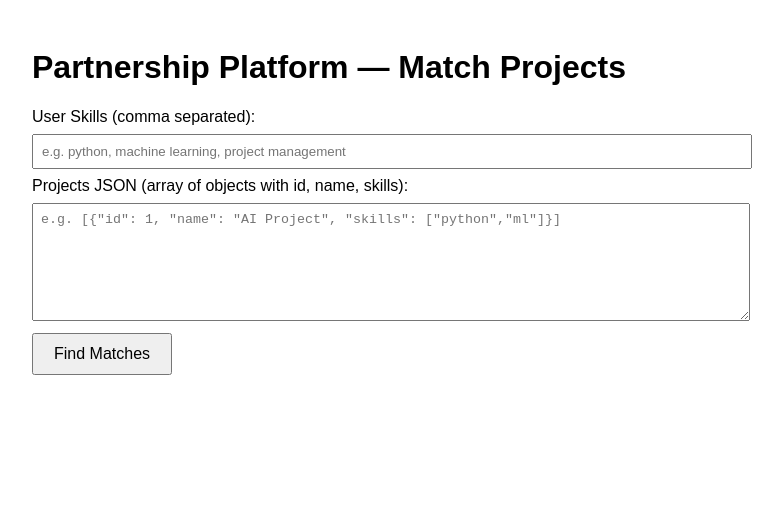
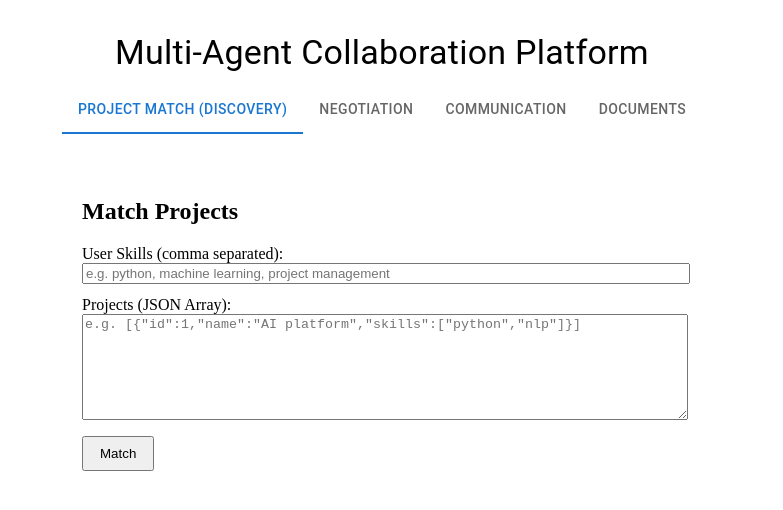
Before and after one commit to Hk-V1/partnership, a React app in the folder frontend/: page / in a window 1280 px wide. Shown: the top 510 px of the page, without its empty margins (258-1041 px from the left). Built offline with nearby package versions, Linux system fonts and the light colour scheme; the HTML template or start-up script is replaced by a standard one.

Commit message:
Update App.jsx

```diff
--- a/frontend/src/App.jsx
+++ b/frontend/src/App.jsx
@@ -1,153 +1,50 @@
 import React, { useState } from "react";
+import {
+  Tabs,
+  Tab,
+  Container,
+  Box,
+  Typography,
+} from "@mui/material";
 
-const BACKEND_URL = import.meta.env.VITE_BACKEND_URL || "http://localhost:10000";
+import MatchProjectsForm from "./components/MatchProjectsForm";
+import NegotiationForm from "./components/NegotiationForm";
+import CommunicationForm from "./components/CommunicationForm";
+import DocumentGenerator from "./components/DocumentGenerator";
+
+function TabPanel({ children, value, index }) {
+  return value === index ? <Box sx={{ p: 3 }}>{children}</Box> : null;
+}
 
 export default function App() {
-  const [userSkills, setUserSkills] = useState("");
-  const [projectsText, setProjectsText] = useState("");
-  const [matches, setMatches] = useState([]);
-  const [error, setError] = useState("");
-  const [loading, setLoading] = useState(false);
-  const [selectedProject, setSelectedProject] = useState(null);
-
-  const parseProjects = () => {
-    try {
-      const parsed = JSON.parse(projectsText);
-      if (!Array.isArray(parsed)) throw new Error("Projects JSON must be an array");
-      return parsed;
-    } catch (e) {
-      setError("Invalid Projects JSON: " + e.message);
-      return null;
-    }
-  };
-
-  const handleMatch = async () => {
-    setError("");
-    setMatches([]);
-    setSelectedProject(null);
-
-    const skillsArr = userSkills
-      .split(",")
-      .map((s) => s.trim())
-      .filter(Boolean);
-
-    if (skillsArr.length === 0) {
-      setError("Please enter at least one user skill.");
-      return;
-    }
-
-    const projects = parseProjects();
-    if (!projects) return;
-
-    setLoading(true);
-    try {
-      const res = await fetch(`${BACKEND_URL}/match-projects`, {
-        method: "POST",
-        headers: { "Content-Type": "application/json" },
-        body: JSON.stringify({
-          user_id: 1,
-          user_skills: skillsArr,
-          projects: projects,
-        }),
-      });
-      if (!res.ok) throw new Error(`API error: ${res.statusText}`);
-      const data = await res.json();
-      setMatches(data);
-    } catch (e) {
-      setError("Network or server error: " + e.message);
-    }
-    setLoading(false);
-  };
+  const [tabIndex, setTabIndex] = useState(0);
+  const handleChange = (e, newIndex) => setTabIndex(newIndex);
 
   return (
-    <div style={{ maxWidth: 700, margin: "auto", fontFamily: "Arial, sans-serif", padding: 20 }}>
-      <h1>Partnership Platform — Match Projects</h1>
+    <Container maxWidth="md" sx={{ mt: 4, mb: 8 }}>
+      <Typography variant="h4" align="center" gutterBottom>
+        Multi-Agent Collaboration Platform
+      </Typography>
 
-      <label>
-        User Skills (comma separated):
-        <input
-          type="text"
-          placeholder="e.g. python, machine learning, project management"
-          value={userSkills}
-          onChange={(e) => setUserSkills(e.target.value)}
-          style={{ width: "100%", padding: 8, margin: "8px 0" }}
-        />
-      </label>
+      <Tabs value={tabIndex} onChange={handleChange} centered>
+        <Tab label="Project Match (Discovery)" />
+        <Tab label="Negotiation" />
+        <Tab label="Communication" />
+        <Tab label="Documents" />
+      </Tabs>
 
-      <label>
-        Projects JSON (array of objects with id, name, skills):
-        <textarea
-          placeholder='e.g. [{"id": 1, "name": "AI Project", "skills": ["python","ml"]}]'
-          value={projectsText}
-          onChange={(e) => setProjectsText(e.target.value)}
-          style={{ width: "100%", height: 100, padding: 8, margin: "8px 0" }}
-        />
-      </label>
-
-      <button
-        onClick={handleMatch}
-        disabled={loading}
-        style={{
-          padding: "10px 20px",
-          fontSize: 16,
-          cursor: loading ? "not-allowed" : "pointer",
-        }}
-      >
-        {loading ? "Matching..." : "Find Matches"}
-      </button>
-
-      {error && (
-        <p style={{ color: "red", marginTop: 12 }}>
-          <b>Error:</b> {error}
-        </p>
-      )}
-
-      {matches.length > 0 && (
-        <div style={{ marginTop: 20 }}>
-          <h2>Matched Projects</h2>
-          <ul style={{ listStyle: "none", padding: 0 }}>
-            {matches.map(({ project, similarity }) => (
-              <li
-                key={project.id}
-                onClick={() => setSelectedProject(project)}
-                style={{
-                  marginBottom: 10,
-                  padding: 10,
-                  border: "1px solid #ccc",
-                  borderRadius: 4,
-                  cursor: "pointer",
-                  backgroundColor:
-                    selectedProject && selectedProject.id === project.id ? "#e0f7fa" : "white",
-                }}
-              >
-                <strong>{project.name}</strong> — Similarity: {(similarity * 100).toFixed(1)}%
-              </li>
-            ))}
-          </ul>
-        </div>
-      )}
-
-      {selectedProject && (
-        <div
-          style={{
-            marginTop: 20,
-            padding: 15,
-            border: "1px solid #00796b",
-            borderRadius: 6,
-            backgroundColor: "#e0f2f1",
-          }}
-        >
-          <h3>Project Details</h3>
-          <p>
-            <strong>Name:</strong> {selectedProject.name}
-          </p>
-          <p>
-            <strong>Required Skills:</strong> {selectedProject.skills.join(", ")}
-          </p>
-          {/* Extend here to show more details or actions */}
-          <button onClick={() => setSelectedProject(null)}>Close Details</button>
-        </div>
-      )}
-    </div>
+      <TabPanel value={tabIndex} index={0}>
+        <MatchProjectsForm />
+      </TabPanel>
+      <TabPanel value={tabIndex} index={1}>
+        <NegotiationForm />
+      </TabPanel>
+      <TabPanel value={tabIndex} index={2}>
+        <CommunicationForm />
+      </TabPanel>
+      <TabPanel value={tabIndex} index={3}>
+        <DocumentGenerator />
+      </TabPanel>
+    </Container>
   );
 }
```
